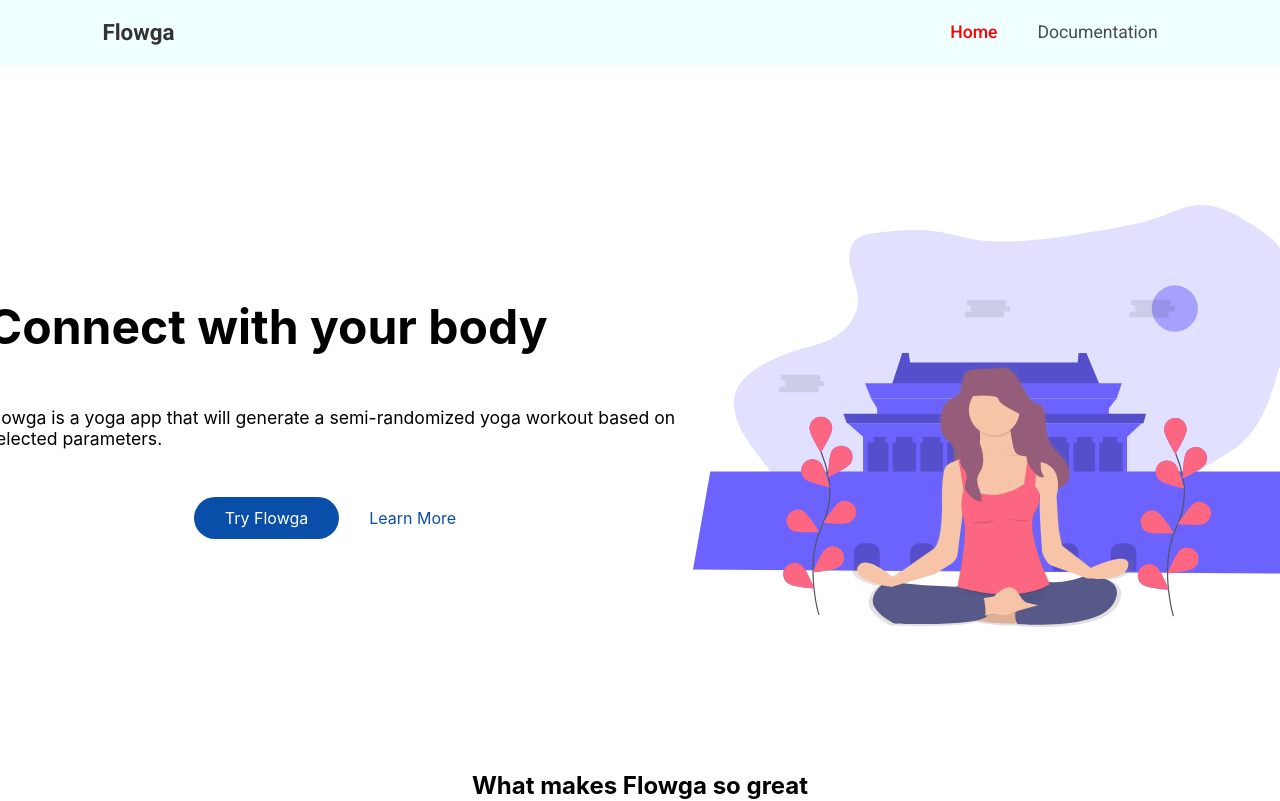
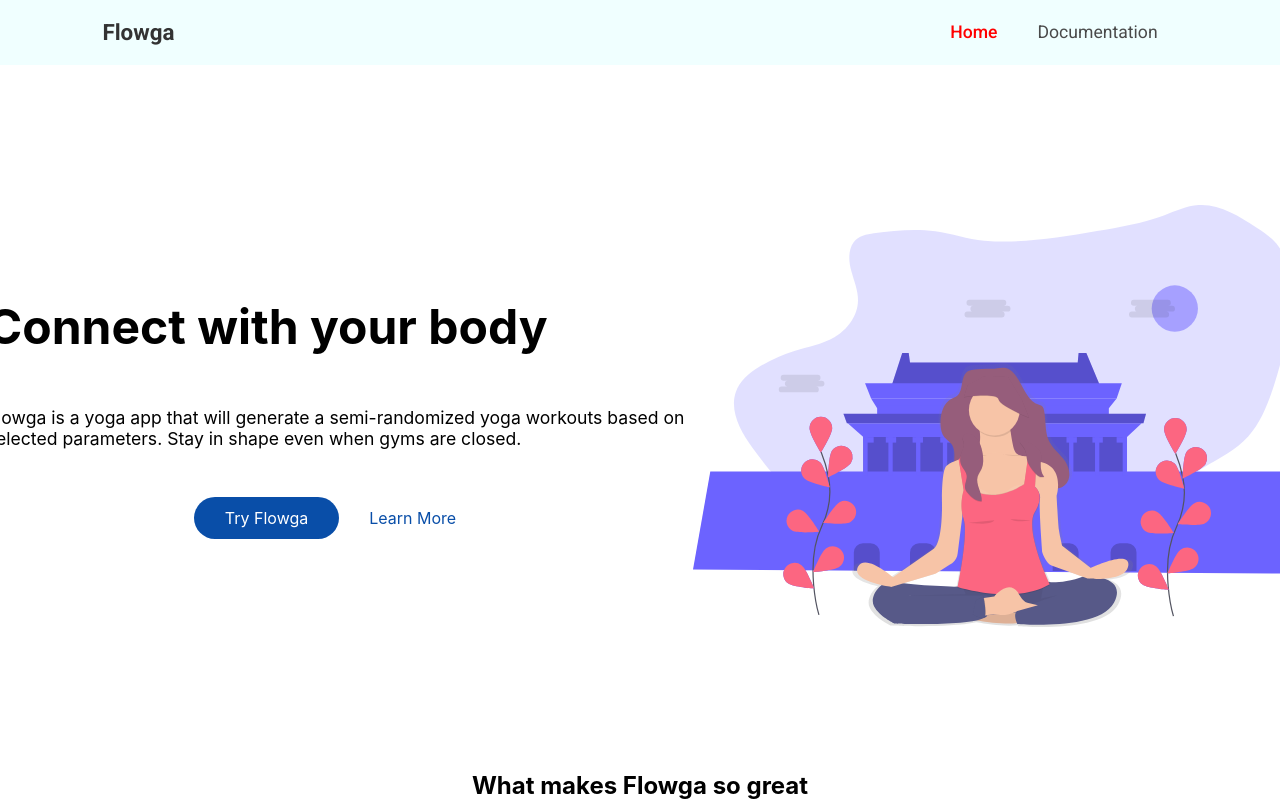
Before and after one commit to wilpola/product-development-2022, a React (Create React App) app in the folder web-flowga/: page / in a window 1280 px wide. Shown: the top 801 px of the page. Built offline with nearby package versions, Linux system fonts and the light colour scheme.

Commit message:
fix: styling

```diff
--- a/web-flowga/src/components/Home/home.scss
+++ b/web-flowga/src/components/Home/home.scss
@@ -48,6 +48,7 @@
         align-items: center;
         grid-area: call;
         margin-top: 30px;
+        position: relative;
 
         a {
           font-size: 1rem;
--- a/web-flowga/src/components/Home/index.js
+++ b/web-flowga/src/components/Home/index.js
@@ -13,14 +13,13 @@ const Home = () => {
         {/* <div className='landing-content'> */}
         <h1 className='landing-header'> Connect with your body</h1>
         <p className='landing-body'>
-          Flowga is a yoga app that will generate a semi-randomized yoga workout
-          based on selected parameters.
+          Flowga is a yoga app that will generate a semi-randomized yoga workouts based on selected parameters. Stay in shape even when gyms are closed.
         </p>
         <div className='callToAction'>
           <Link className='btn' to='/flowga-app'>
             Try Flowga
           </Link>
-          <Link to='/documentation'> Learn More </Link>
+          <Link to='/documentation' className='learn-more'> Learn More </Link>
         </div>
         {/* </div> */}
         <div className='landing-image'>
```
